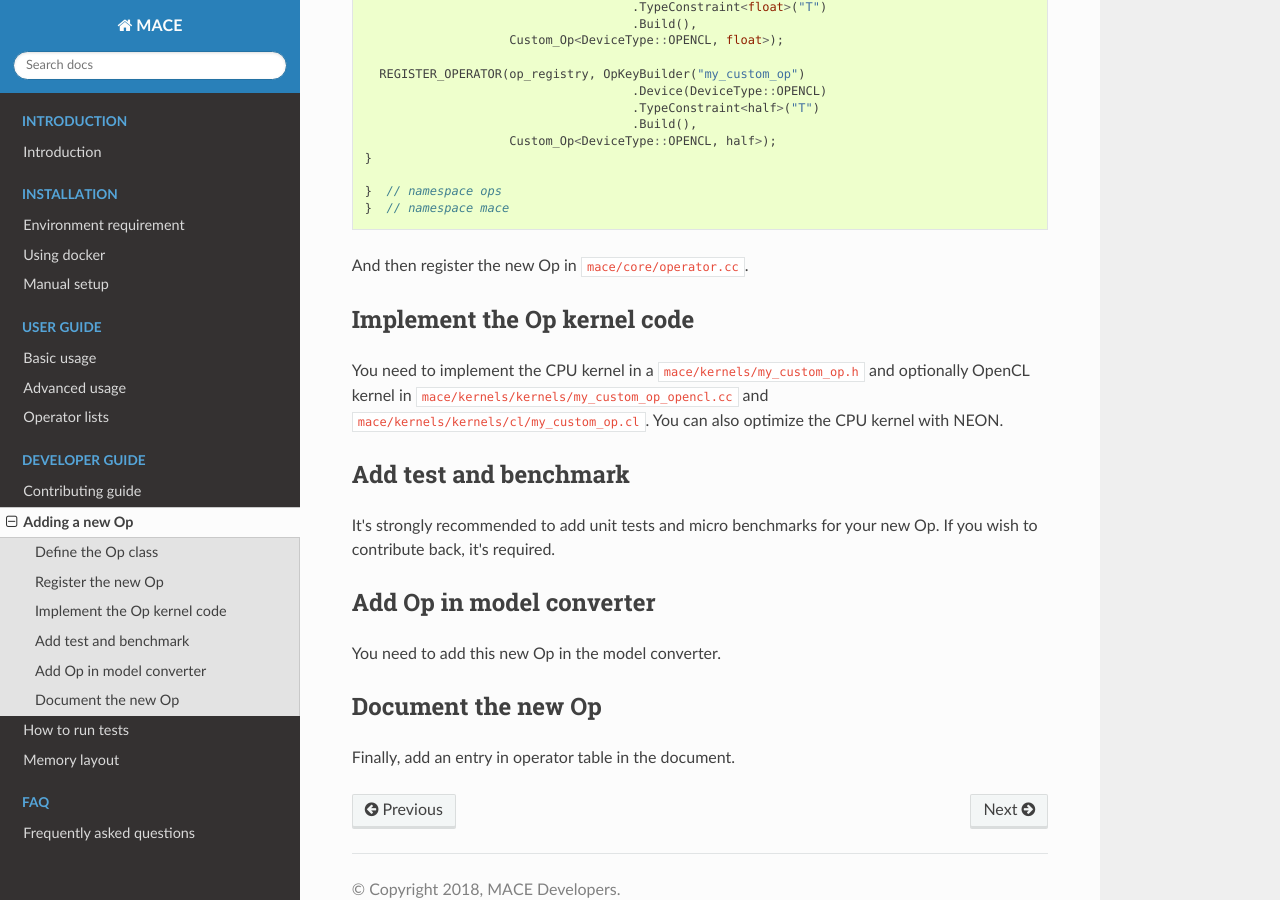
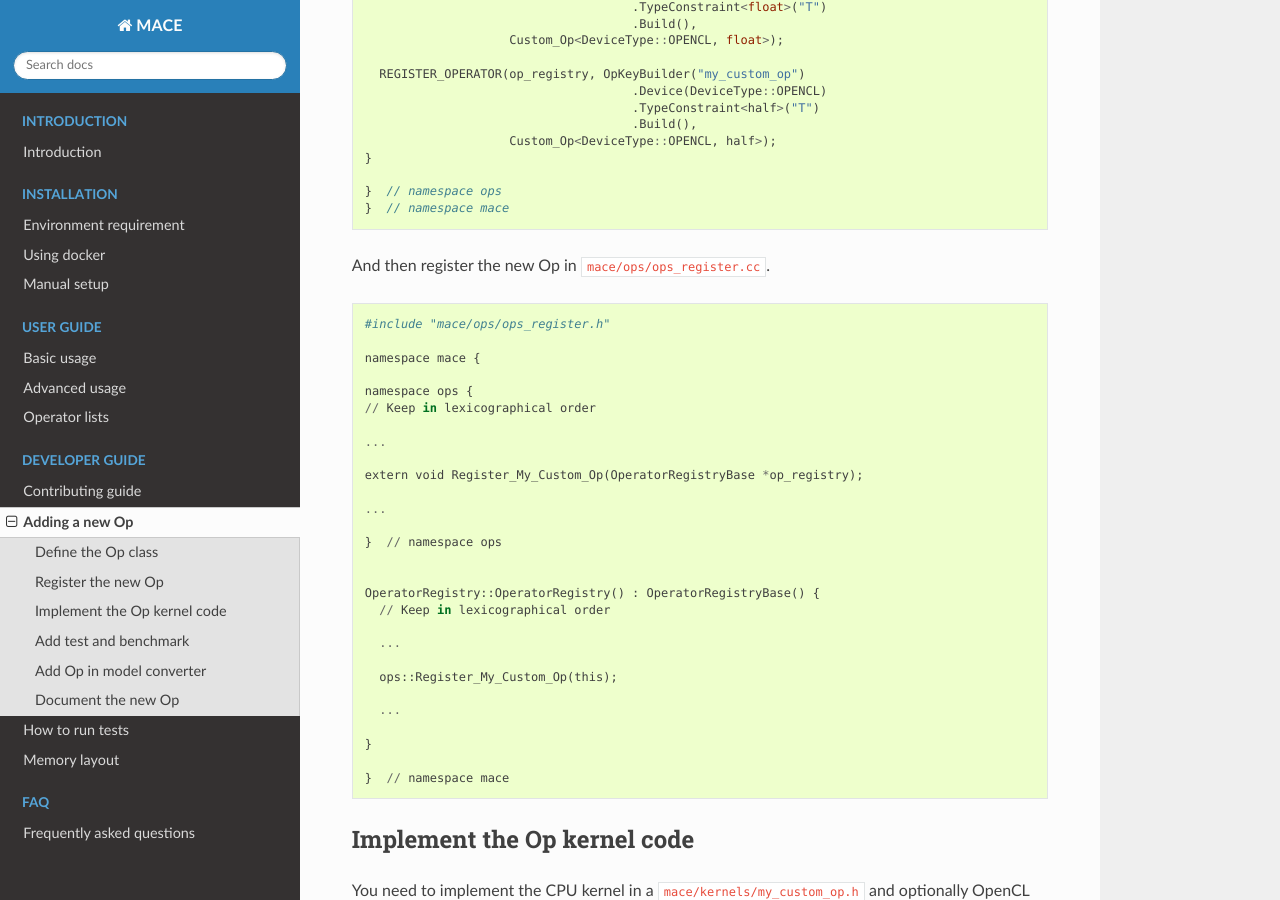
Before and after one commit to XiaoMi/mace, a Sphinx documentation site: the page built from docs/development/adding_a_new_op.md, in a window 1280 px wide and 900 px high, scrolled down 1370 px. Built offline with Sphinx 7.4.7 and the Read the Docs theme 2.0.0, drawn with Linux system fonts in a browser that asks for light colours.

Commit message:
update docs of op register

````diff
--- a/docs/development/adding_a_new_op.md
+++ b/docs/development/adding_a_new_op.md
@@ -82,7 +82,37 @@
 }  // namespace mace
 
 ```
-And then register the new Op in `mace/core/operator.cc`.
+And then register the new Op in `mace/ops/ops_register.cc`.
+```
+#include "mace/ops/ops_register.h"
+
+namespace mace {
+
+namespace ops {
+// Keep in lexicographical order
+
+...
+
+extern void Register_My_Custom_Op(OperatorRegistryBase *op_registry);
+
+...
+
+}  // namespace ops
+
+
+OperatorRegistry::OperatorRegistry() : OperatorRegistryBase() {
+  // Keep in lexicographical order
+
+  ...
+
+  ops::Register_My_Custom_Op(this);
+
+  ...
+
+}
+
+}  // namespace mace
+```
 
 Implement the Op kernel code
 ----------------------------
````
